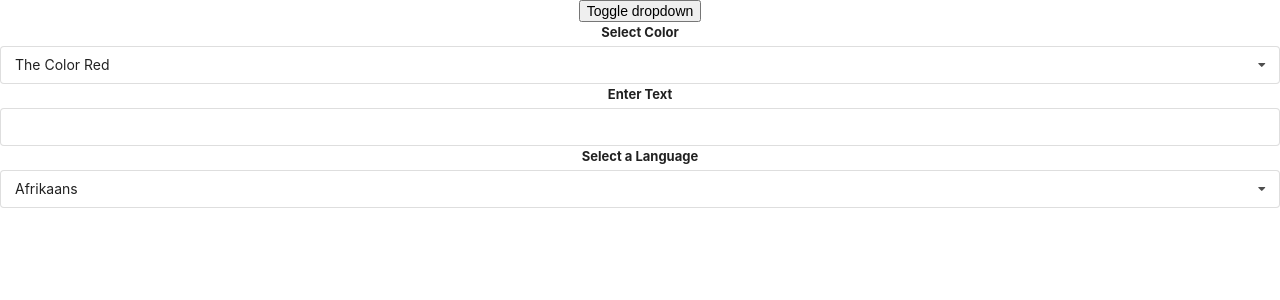
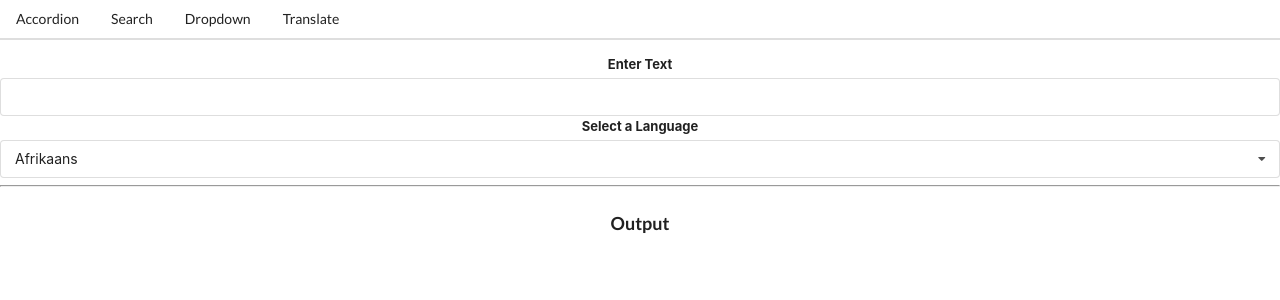
Before and after one commit to Luka-dot/widgets-for-tests, a React (Create React App) app: page /translate in a window 1280 px wide. Shown: the top 300 px of the page. Built offline with nearby package versions, Linux system fonts and the light colour scheme; no server answers.

Commit message:
basic setup for translate component

```diff
--- a/src/App.jsx
+++ b/src/App.jsx
@@ -1,11 +1,13 @@
 import React, { useState } from "react";
 import "./App.css";
-//import Accordion from "./components/Accordion";
+import Accordion from "./components/Accordion";
 import Dropdown from "./components/Dropdown";
 import Translate from './components/Translate';
-//import Search from "./components/Search";
+import Search from "./components/Search";
+import Route from './components/Route';
+import Header from './components/Header';
 
-//import { items } from "./data/items";
+import { items } from "./data/items";
 import { options } from "./data/options";
 
 function App() {
@@ -14,18 +16,24 @@
 
   return (
     <div className="App">
-      <button onClick={() => setShowDropdown(!showDropdown)}>
-        Toggle dropdown
-      </button>
-      {showDropdown ? (
+    <Header />
+      <Route path="/" >
+        <Accordion items={items} />
+      </Route>
+      <Route path="/list" >
+        <Search />
+      </Route>
+      <Route path="/dropdown" >
         <Dropdown
-          label="Select Color"
           options={options}
           selected={selected}
           onSelectChange={setSelected}
+          label="Select a Color"
         />
-      ) : null}
-      <Translate />
+      </Route>
+      <Route path="/translate" >
+        <Translate />
+      </Route>
     </div>
   );
 }
--- /dev/null
+++ b/src/components/Convert.jsx
@@ -0,0 +1,44 @@
+import React, { useState, useEffect } from "react";
+import axios from "axios";
+
+const Convert = ({ language, text }) => {
+  const [translated, setTranslated] = useState('');
+  const [debouncedText, setDeboucedtext] = useState(text);
+
+  useEffect(() => {
+    const timerId = setTimeout(() => {
+        setDeboucedtext(text);
+    }, 600);
+
+    return () => {
+        clearTimeout(timerId);
+    }
+  }, [text])
+
+  useEffect(() => {
+    const doTranslation = async () => {
+      const { data } = await axios.post(
+        "https://translation.googleapis.com/language/translate/v2",
+        {},
+        {
+          params: {
+            q: debouncedText,
+            target: language.value,
+            key: "AIzaSyCHUCmpR7cT_yDFHC98CZJy2LTms-IwDlM",
+          },
+        }
+      );
+      setTranslated(data.data.translations[0].translatedText);
+    };
+
+    doTranslation();
+  }, [language, debouncedText]);
+
+  return (
+    <div className="ui header">
+        <h1>{translated}</h1>
+    </div>
+  )
+};
+
+export default Convert;
--- /dev/null
+++ b/src/components/Header.jsx
@@ -0,0 +1,23 @@
+import React from "react";
+import Link from './Link';
+
+const Header = () => {
+  return (
+    <div className="ui secondary pointing menu">
+      <Link href="/" className="item">
+        Accordion
+      </Link>
+      <Link href="/list" className="item">
+        Search
+      </Link>
+      <Link href="/dropdown" className="item">
+        Dropdown
+      </Link>
+      <Link href="/translate" className="item">
+        Translate
+      </Link>
+    </div>
+  );
+};
+
+export default Header;
--- /dev/null
+++ b/src/components/Link.jsx
@@ -0,0 +1,22 @@
+import React from 'react'
+
+const Link = ({ className, href, children }) => {
+
+    const onClick = (event) => {
+        if (event.metaKey || event.ctrlKey) {
+            return;
+        }
+
+        event.preventDefault();
+        window.history.pushState({}, '', href);
+
+        const navEvent = new PopStateEvent('popstate');
+        window.dispatchEvent(navEvent);
+    };
+
+    return (
+        <a onClick={onClick} className={className} href={href} >{children}</a>
+    )
+};
+
+export default Link;
--- /dev/null
+++ b/src/components/Route.jsx
@@ -0,0 +1,21 @@
+import React, { useEffect, useState } from 'react';
+
+const Route = ({ path, children }) => {
+    const [currentPath, setCurrentPath] = useState(window.location.pathname);
+
+    useEffect(() => {
+        const onLocationChange = () => {
+            setCurrentPath(window.location.pathname)
+        };
+        window.addEventListener('popstate', onLocationChange)
+
+        return () => {
+            window.removeEventListener('popstate', onLocationChange)
+        }
+    }, [])
+
+
+    return currentPath === path ? children : null
+}
+
+export default Route;
--- a/src/components/Translate.jsx
+++ b/src/components/Translate.jsx
@@ -1,6 +1,7 @@
 import React, { useState } from "react";
 import Dropdown from "./Dropdown";
 import { translate } from "../data/translate";
+import Convert from './Convert';
 
 const Translate = () => {
   const [language, setLanguage] = useState(translate[0]);
@@ -20,6 +21,9 @@
         selected={language}
         onSelectChange={setLanguage}
       />
+      <hr/>
+      <h3 className="ui header">Output</h3>
+      <Convert text={text} language={language} />
     </div>
   );
 };
```
Also changed, not shown: 1 other file (tests, documents, lock files or other folders).
